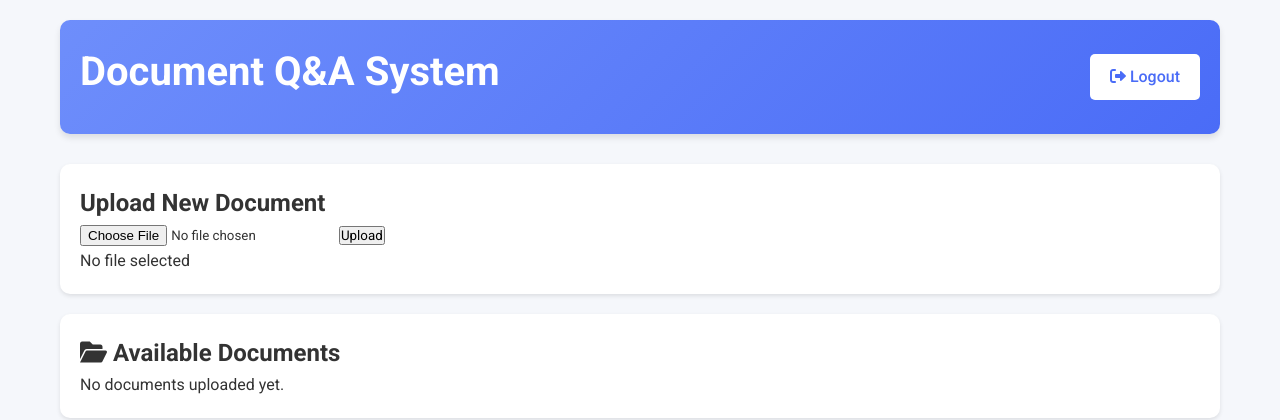
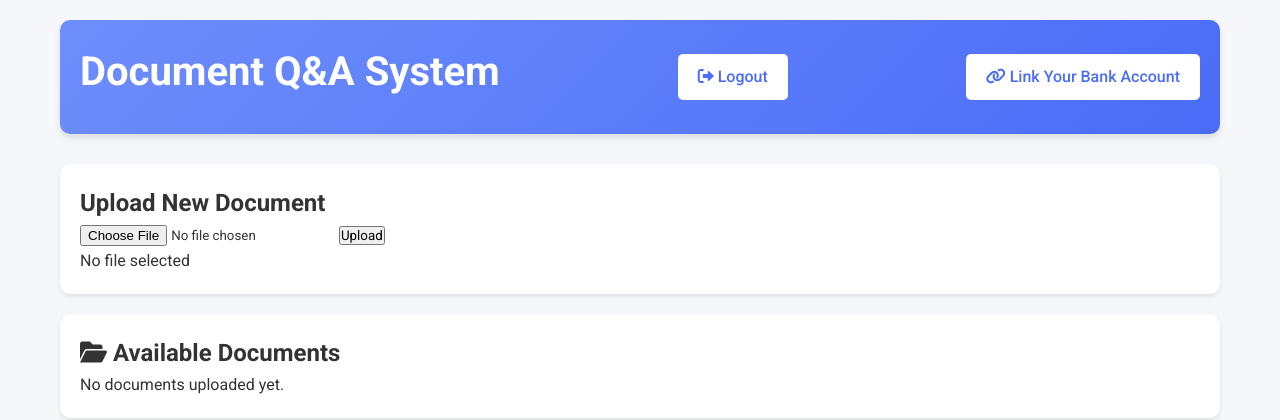
Before and after one commit to nagaramyav/chatbot, a Flask app: page / in a window 1280 px wide. Shown: the top 420 px of the page. Run offline with Flask 3, Linux system fonts and the light colour scheme; the visitor is signed in with stand-in values (Sample User, id 1); data that the repository does not hold is empty.

Commit message:
Added link to your bank account button

```diff
--- a/templates/index.html
+++ b/templates/index.html
@@ -300,6 +300,9 @@
             <a href="{{ url_for('logout') }}" class="logout-btn">
                 <i class="fas fa-sign-out-alt"></i> Logout
             </a>
+            <a href="/link" class="logout-btn">  <!-- Add this line -->
+                <i class="fas fa-link"></i> Link Your Bank Account
+            </a>
         </div>
 
         <div class="upload-section">
--- a/templates/link.html
+++ b/templates/link.html
@@ -13,7 +13,7 @@
         var linkHandler = Plaid.create({
             clientName: 'Your App Name',
             env: 'sandbox',  // Change to 'development' or 'production' as needed
-            key: '{{ PLAID_PUBLIC_KEY }}',  // Remove this line
+            key: 'YOUR_PLAID_PUBLIC_KEY',  // Replace with your public key
             product: ['auth', 'transactions'],
             onSuccess: function(public_token, metadata) {
                 // Send the public_token to your server
@@ -27,6 +27,7 @@
                     return response.json();
                 }).then(function(data) {
                     console.log(data);
+                    // Handle success (e.g., show a success message)
                 });
             },
             onExit: function(err, metadata) {
```
Also changed, not shown: documents.db.
